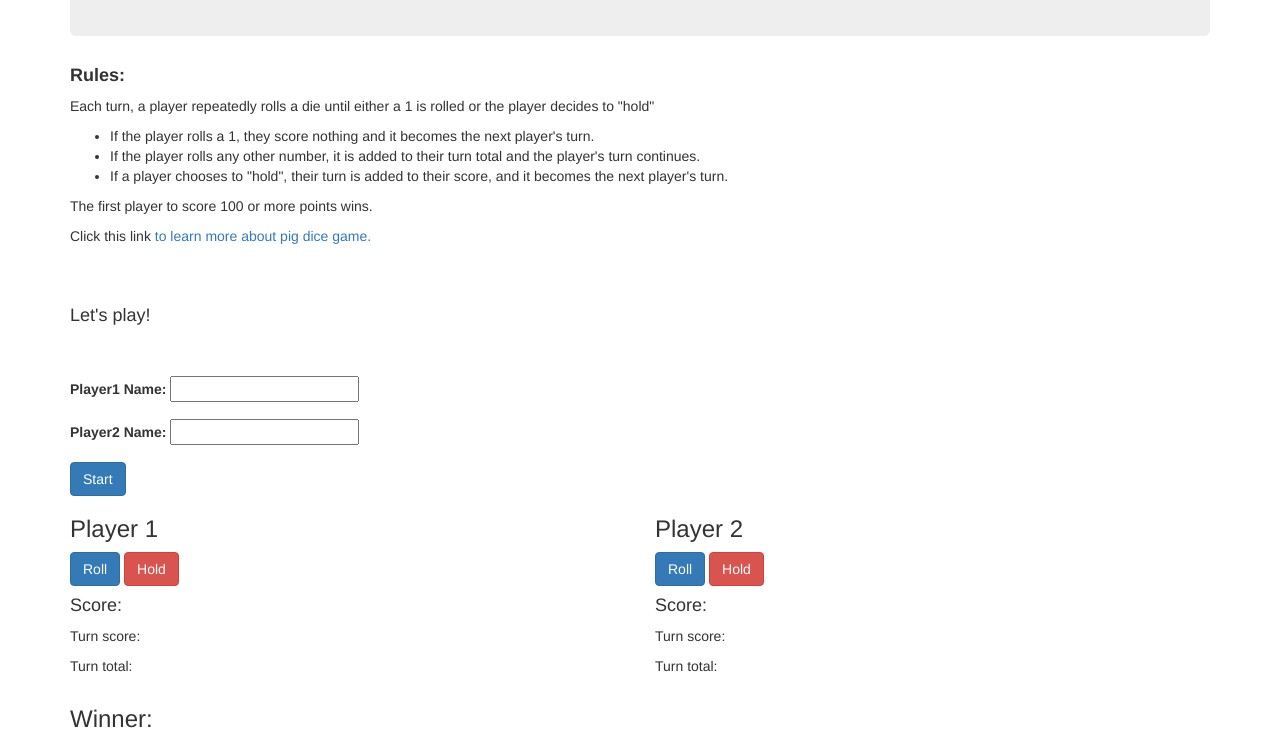
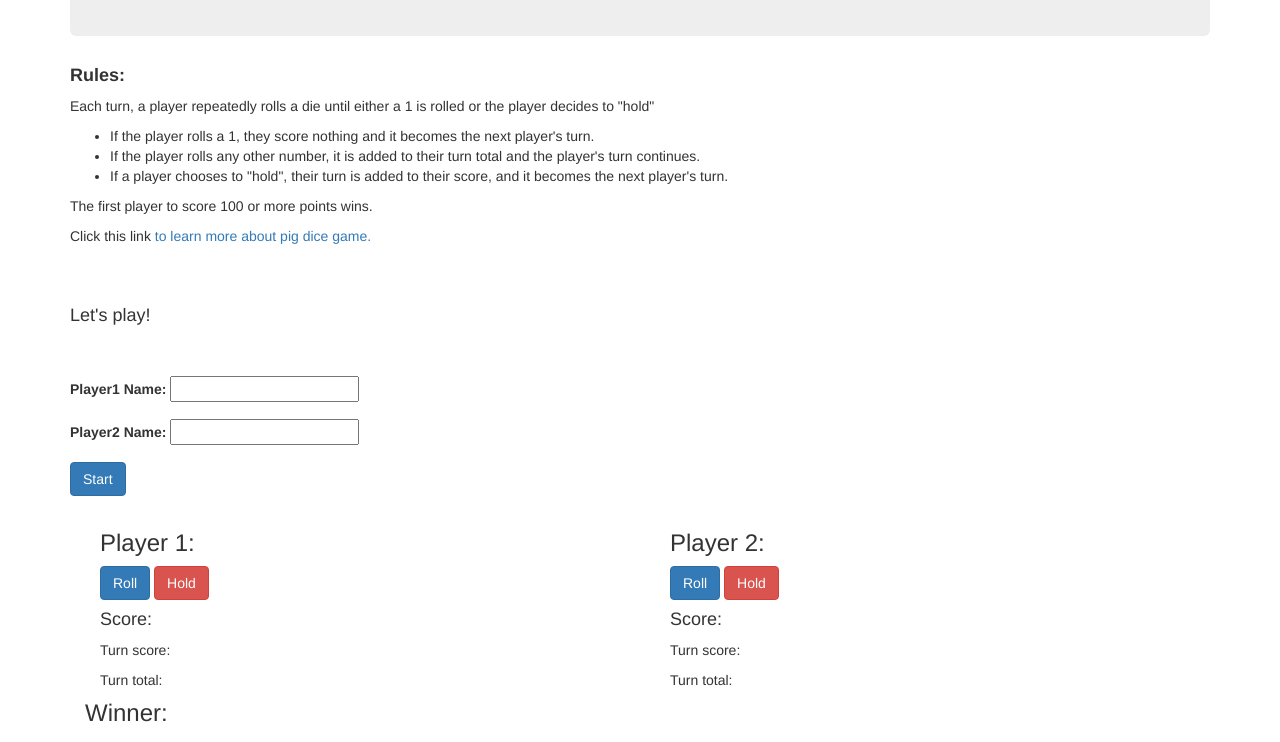
Before and after one commit to nellycheruiyot/Pig_Dice-Game, a plain HTML site: page index.html in a window 1280 px wide. Shown: the part 159-901 px from the top of the page. Drawn offline with Linux system fonts and the light colour scheme.

Commit message:
Modify row-seond to change from id to classes

```diff
--- a/index.html
+++ b/index.html
@@ -28,32 +28,32 @@
           <form id="game">
             <div class="form-group">
               <label for="player1">Player1 Name:</label>
-              <input type="text" id = "player1" required>
+              <input type="text" id="player1" required>
             </div>
             <div class="form-group">
               <label for="player2">Player2 Name:</label>
-              <input type="text" id = "player2" required>
+              <input type="text" id="player2" required>
             </div>
+            <button id="start" class="btn btn-primary">Start</button>
           </form>
-          <button id = "start" class = "btn btn-primary">Start</button>
-          <div class = "container">
           </div>
-         <div class="row">
+          <div class="container">
+           <div class="row-second">
              <div class="col-md-6">
-                <h3>Player 1<span class = "player1"></span></h3>
+                <h3>Player 1: <span class="player1"></span></h3>
                 <button id = roll-button1 class="btn btn-primary">Roll</button>
                 <button id = hold-button1 class="btn btn-danger">Hold</button>
                 <h4>Score:</h4>
-                <p>Turn score:<span class = "turnscore1"></span></p>
-                <p>Turn total:<span class = "turntotal1"></span></p>
+                <p>Turn score:<span class="turnscore1"></span></p>
+                <p>Turn total:<span class="turntotal1"></span></p>
             </div>
              <div class="col-md-6">
-                <h3>Player 2<span class = "player2"></span></h3>
-                <button id = roll-button2 class="btn btn-primary">Roll</button>
-                <button id = hold-button2 class="btn btn-danger">Hold</button>
+                <h3>Player 2: <span class="player2"></span></h3>
+                <button id=roll-button2 class="btn btn-primary">Roll</button>
+                <button id=hold-button2 class="btn btn-danger">Hold</button>
                 <h4>Score:</h4>
-                <p>Turn score:<span class = "turnscore2"></span></p>
-                <p>Turn total:<span class = "turntotal2"></span></p>
+                <p>Turn score:<span class="turnscore2"></span></p>
+                <p>Turn total:<span class="turntotal2"></span></p>
            </div>
          </div>
 
@@ -61,6 +61,5 @@
           <h3>Winner:</h3>
         </div>
       </div>
-    </div>
   </body>
 </html>
```
Lines whose indentation alone changed are shown as unchanged.
